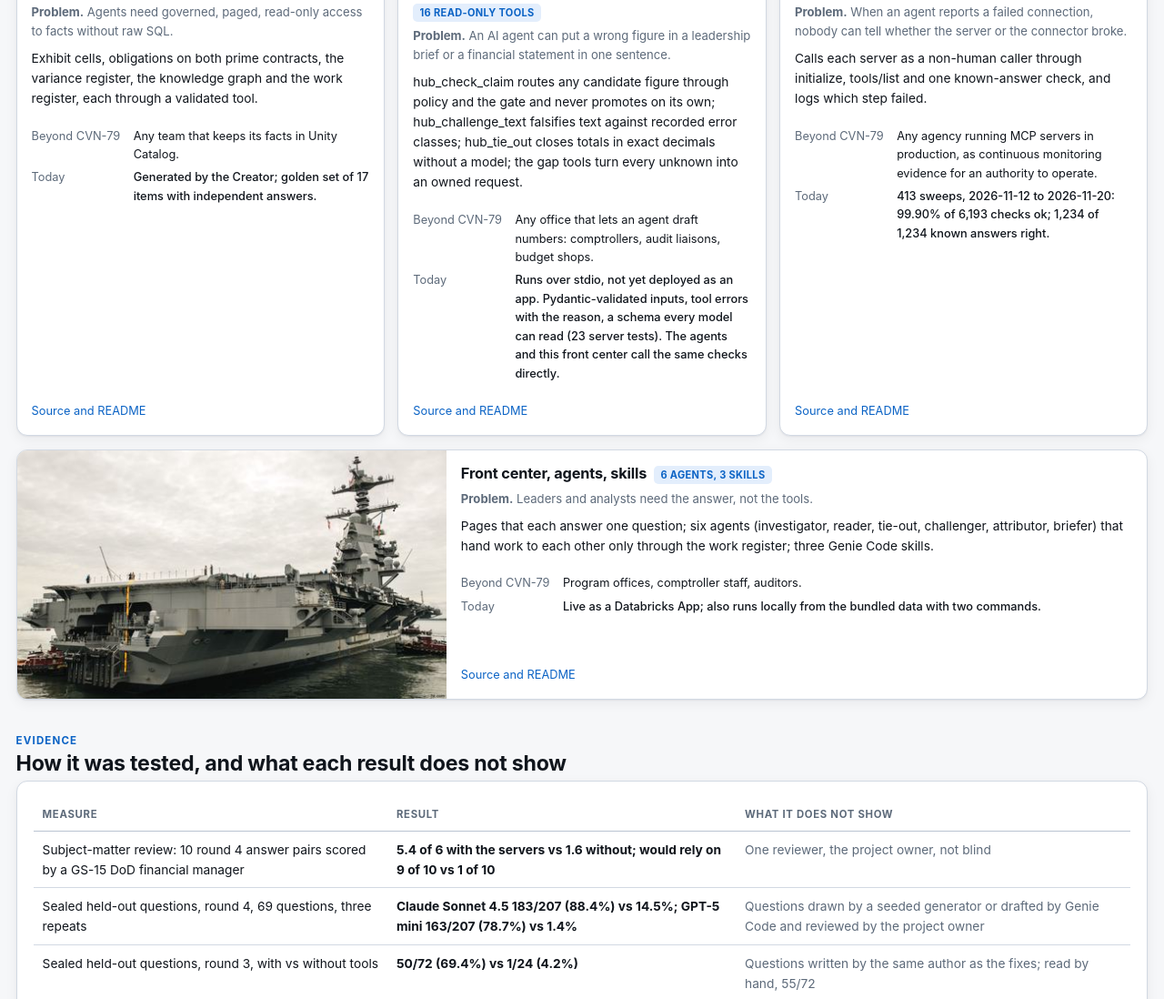
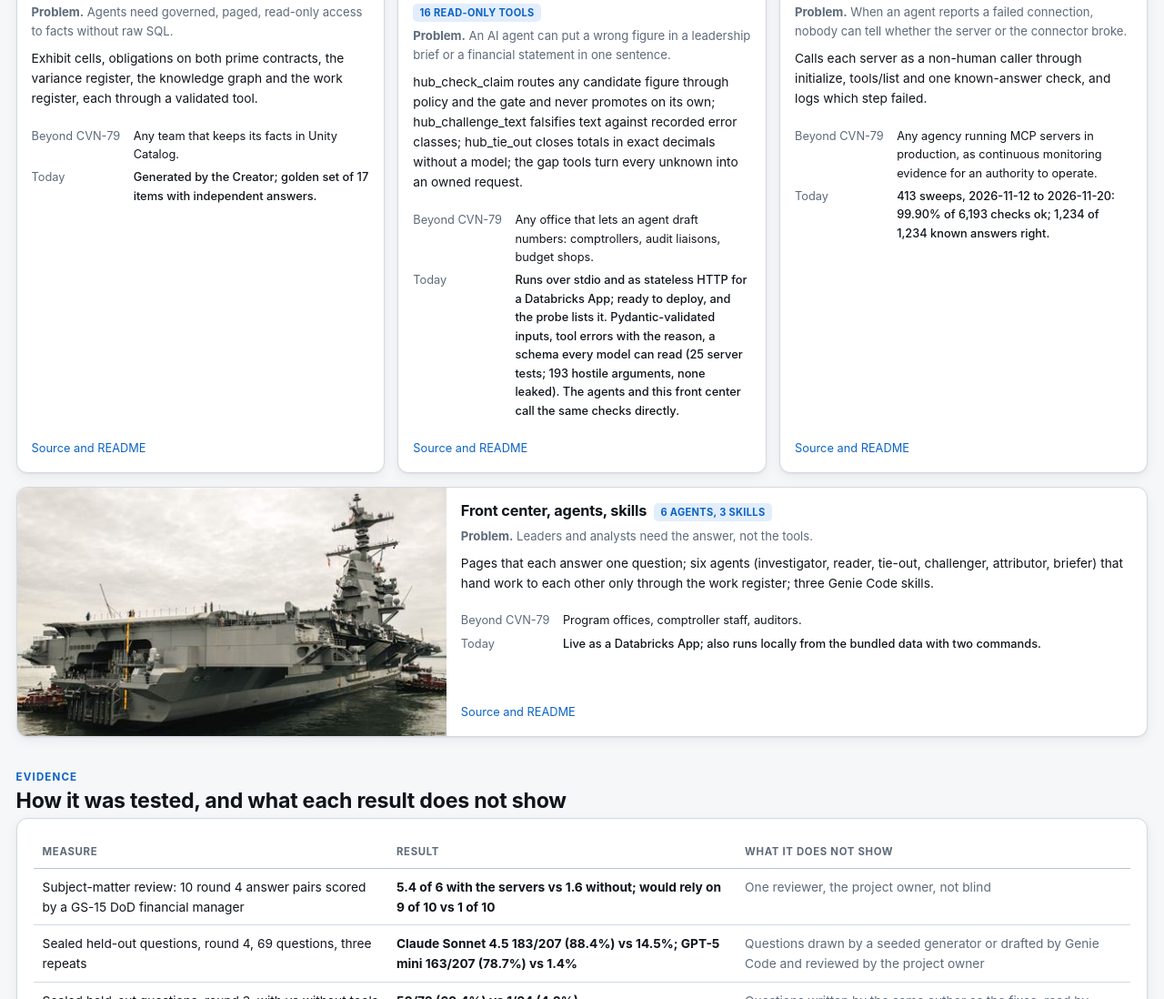
Before and after one commit to gsa-mcp-hackathon/gsa-hackathon-mcp-creator-and-agent-for-air-carrier, a plain HTML site: page docs/site/stack/index.html in a window 1280 px wide. Shown: the part 1747-2845 px from the top of the page at 91% size. Drawn offline with Linux system fonts and the light colour scheme.

Commit message:
Read-only site: stack page shows the One Hub server ready to deploy
Co-Authored-By: Claude Opus 5.5 <noreply@anthropic.com>
Claude-Session: https://claude.ai/code/session_01T9tEArhCQHJRZNvevQP6vk

```diff
--- a/docs/site/stack/index.html
+++ b/docs/site/stack/index.html
@@ -187,7 +187,7 @@ Ask the evidence, specialist runs, decisions and Answer a question need Databric
 <p style="font-size:.86rem;margin:0 0 .5rem">hub_check_claim routes any candidate figure through policy and the gate and never promotes on its own; hub_challenge_text falsifies text against recorded error classes; hub_tie_out closes totals in exact decimals without a model; the gap tools turn every unknown into an owned request.</p>
 <dl class="kv" style="font-size:.8rem">
 <dt>Beyond CVN-79</dt><dd style="font-weight:400">Any office that lets an agent draft numbers: comptrollers, audit liaisons, budget shops.</dd>
-<dt>Today</dt><dd>Runs over stdio, not yet deployed as an app. Pydantic-validated inputs, tool errors with the reason, a schema every model can read (23 server tests). The agents and this front center call the same checks directly.</dd>
+<dt>Today</dt><dd>Runs over stdio and as stateless HTTP for a Databricks App; ready to deploy, and the probe lists it. Pydantic-validated inputs, tool errors with the reason, a schema every model can read (25 server tests; 193 hostile arguments, none leaked). The agents and this front center call the same checks directly.</dd>
 </dl>
 <p style="margin:.5rem 0 0;font-size:.8rem"><a href="https://github.com/llmlocalai/gsa-hackathon-mcp-creator-and-agent-for-cvn/tree/main/the-one-hub/ops-center/mcp" rel="noopener" target="_blank">Source and README</a></p>
 </div>
```
